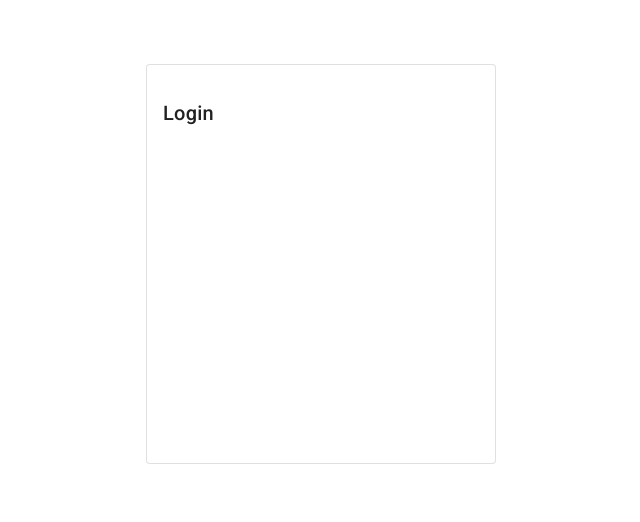
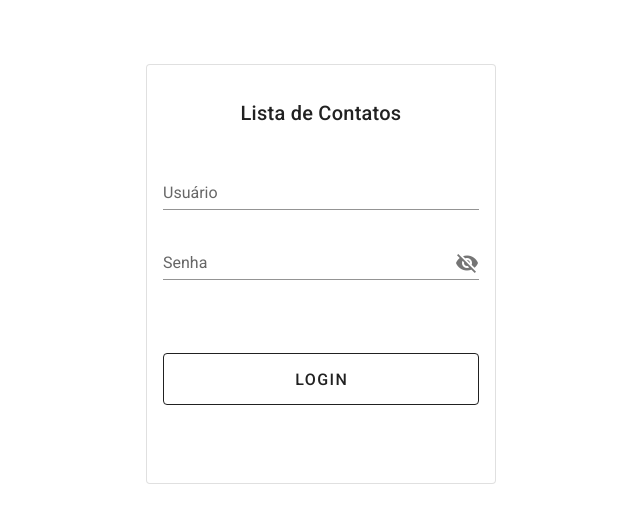
Before and after one commit to leandro-alvesc/frontend-contacts, a Vue app: page /login in a window 1280 px wide. Shown: the top 522 px of the page, without its empty margins (319-959 px from the left). Built offline with nearby package versions, Linux system fonts and the light colour scheme; no server answers.

Commit message:
feat: add login and register

```diff
--- a/src/router/index.js
+++ b/src/router/index.js
@@ -2,6 +2,7 @@ import Vue from "vue";
 import VueRouter from "vue-router";
 import Home from "@/views/Home.vue";
 import Login from "@/views/Login.vue";
+import Register from "@/views/Register.vue";
 import store from "@/store";
 
 Vue.use(VueRouter);
@@ -19,6 +20,14 @@ const routes = [
     path: "/login",
     name: "Login",
     component: Login,
+    meta: {
+      requiresAuth: false,
+    },
+  },
+  {
+    path: "/register",
+    name: "register",
+    component: Register,
     meta: {
       requiresAuth: false,
     },
--- a/src/views/Login.vue
+++ b/src/views/Login.vue
@@ -2,26 +2,98 @@
   <v-container fluid>
     <v-row align="center" justify="center" class="mt-10" no-gutters>
       <v-col cols="12">
-        <v-card class="mx-auto" height="400" max-width="350" outlined>
-          <v-card-title class="text-center py-8"> Login </v-card-title>
-          <v-card-actions class="mx-2">
-            <v-btn outlined x-large block color="white" @click="null"> </v-btn>
+        <v-card class="mx-auto" height="420" max-width="350" outlined>
+          <v-card-title class="text-center py-8 justify-center"
+            >Lista de Contatos</v-card-title
+          >
+          <v-card-text>
+            <v-text-field
+              v-model="username"
+              label="Usuário"
+              type="text"
+            ></v-text-field>
+            <v-text-field
+              label="Senha"
+              v-model="password"
+              :append-icon="showPassword ? 'mdi-eye' : 'mdi-eye-off'"
+              :rules="[rules.required, rules.minPass]"
+              :type="showPassword ? 'text' : 'password'"
+              hint="Pelo menos 8 caracteres"
+              @click:append="showPassword = !showPassword"
+            ></v-text-field>
+          </v-card-text>
+          <v-card-actions class="mx-2 my-7">
+            <v-btn outlined :loading="loading" x-large block @click="login"
+              >Login</v-btn
+            >
           </v-card-actions>
         </v-card>
       </v-col>
     </v-row>
+    <v-snackbar
+      v-if="snackbar.show"
+      v-model="snackbar.show"
+      multi-line
+      :color="snackbar.color"
+    >
+      {{ snackbar.message }}
+
+      <template v-slot:action="{ attrs }">
+        <v-btn text v-bind="attrs" @click="snackbar.show = false">
+          Fechar
+        </v-btn>
+      </template>
+    </v-snackbar>
   </v-container>
 </template>
 
 <script>
+import { mapActions } from "vuex";
 export default {
   name: "login",
 
   data() {
-    return {};
+    return {
+      username: "",
+      password: "",
+      showPassword: false,
+      loading: false,
+      rules: {
+        required: (value) => !!value || "Obrigarótio",
+        minPass: (value) => value.length >= 8 || "Mínimo 8 caracteres",
+        minUser: (value) => value.length >= 5 || "Mínimo 8 caracteres",
+      },
+      snackbar: {
+        show: false,
+        message: "",
+        color: "",
+      },
+    };
   },
 
-  methods: {},
+  methods: {
+    ...mapActions(["authenticate"]),
+
+    login() {
+      const login = {
+        username: this.username,
+        password: this.password,
+      };
+      this.loading = true;
+      this.authenticate(login)
+        .then(() => {
+          this.$router.push({ name: "Home" });
+        })
+        .catch(() => {
+          this.snackbar.show = true;
+          this.snackbar.message = "Usuário ou senha inválidos";
+          this.snackbar.color = "red";
+        })
+        .finally(() => {
+          this.loading = false;
+        });
+    },
+  },
 };
 </script>
 
--- /dev/null
+++ b/src/views/Register.vue
@@ -0,0 +1,139 @@
+<template>
+  <v-container fluid>
+    <v-row align="center" justify="center" class="mt-10" no-gutters>
+      <v-col cols="12">
+        <v-card class="mx-auto" height="640" max-width="350" outlined>
+          <v-card-title class="text-center py-8 justify-center"
+            >Registro</v-card-title
+          >
+          <v-card-text>
+            <v-text-field
+              v-model="username"
+              :rules="[rules.required, rules.minUser]"
+              label="Usuário"
+              type="text"
+            ></v-text-field>
+            <v-text-field
+              v-model="name"
+              :rules="[rules.required, rules.minUser]"
+              label="Nome"
+              type="text"
+            ></v-text-field>
+            <v-text-field
+              v-model="email"
+              :rules="[rules.required, rules.emailValidation, rules.minEmail]"
+              label="Email"
+              type="email"
+            ></v-text-field>
+            <v-text-field
+              v-model="phone"
+              label="Telefone"
+              type="text"
+            ></v-text-field>
+            <v-text-field
+              label="Senha"
+              v-model="password"
+              :append-icon="showPassword ? 'mdi-eye' : 'mdi-eye-off'"
+              :rules="[rules.required, rules.minPass]"
+              :type="showPassword ? 'text' : 'password'"
+              hint="Pelo menos 8 caracteres"
+              counter
+              @click:append="showPassword = !showPassword"
+            ></v-text-field>
+            <v-text-field
+              label="Repita a Senha"
+              type="password"
+              v-model="repeatPassword"
+              :rules="[rules.required, rules.minPass]"
+              hint="Pelo menos 8 caracteres"
+            ></v-text-field>
+          </v-card-text>
+          <v-card-actions class="mx-2 mt-4">
+            <v-btn :loading="loading" outlined x-large block @click="register"
+              >Registrar</v-btn
+            >
+          </v-card-actions>
+        </v-card>
+      </v-col>
+    </v-row>
+    <v-snackbar
+      v-if="snackbar.show"
+      v-model="snackbar.show"
+      multi-line
+      :color="snackbar.color"
+    >
+      {{ snackbar.message }}
+
+      <template v-slot:action="{ attrs }">
+        <v-btn text v-bind="attrs" @click="snackbar.show = false">
+          Fechar
+        </v-btn>
+      </template>
+    </v-snackbar>
+  </v-container>
+</template>
+
+<script>
+export default {
+  name: "register",
+
+  data() {
+    return {
+      username: "",
+      name: "",
+      email: "",
+      phone: "",
+      password: "",
+      repeatPassword: "",
+      showPassword: false,
+      rules: {
+        required: (value) => !!value || "Obrigarótio",
+        minPass: (value) => value.length >= 8 || "Mínimo 8 caracteres",
+        minUser: (value) => value.length >= 5 || "Mínimo 5 caracteres",
+        minEmail: (value) => value.length >= 5 || "Mínimo 6 caracteres",
+        emailValidation: (v) => /.+@.+/.test(v) || "E-mail inválido",
+      },
+      snackbar: {
+        show: false,
+        message: "",
+        color: "",
+      },
+      loading: false,
+    };
+  },
+
+  methods: {
+    register() {
+      this.loading = true;
+      let payload = {
+        username: this.username,
+        name: this.name,
+        email: this.email,
+        phone: this.phone,
+        password: this.password,
+      };
+      return this.$axios
+        .post("auth/register", payload)
+        .then(() => {
+          this.snackbar.show = true;
+          this.snackbar.message = "Usuário registrado com sucesso.";
+          this.snackbar.color = "green";
+          this.$router.push({ name: "Login" });
+        })
+        .catch(({ response }) => {
+          this.snackbar.show = true;
+          this.snackbar.message = "Não foi possível registrar o usuário.";
+          this.snackbar.color = "red";
+          if (response.data.code === "UNIQUE_VIOLATION") {
+            this.snackbar.message = "Esse usuário já existe.";
+          }
+        })
+        .finally(() => {
+          this.loading = false;
+        });
+    },
+  },
+};
+</script>
+
+<style></style>
```
